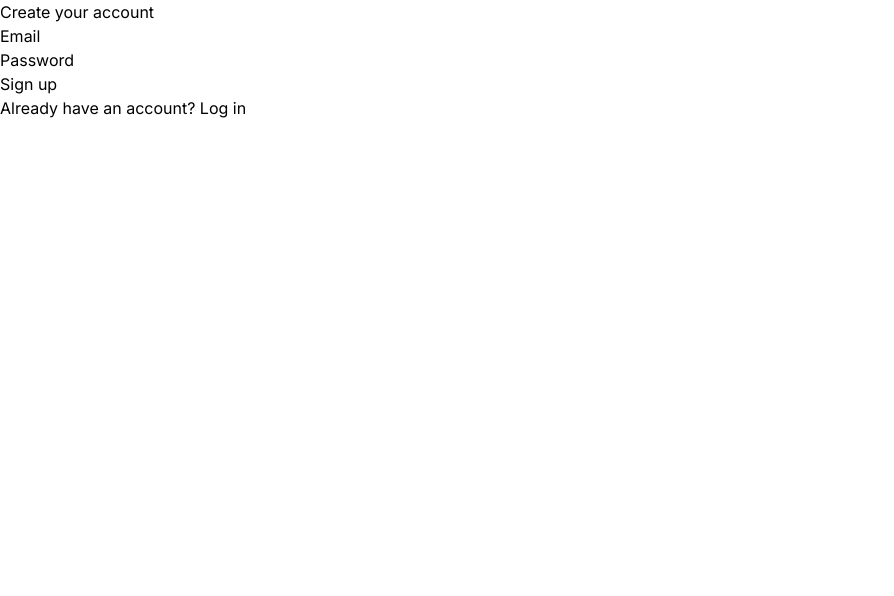
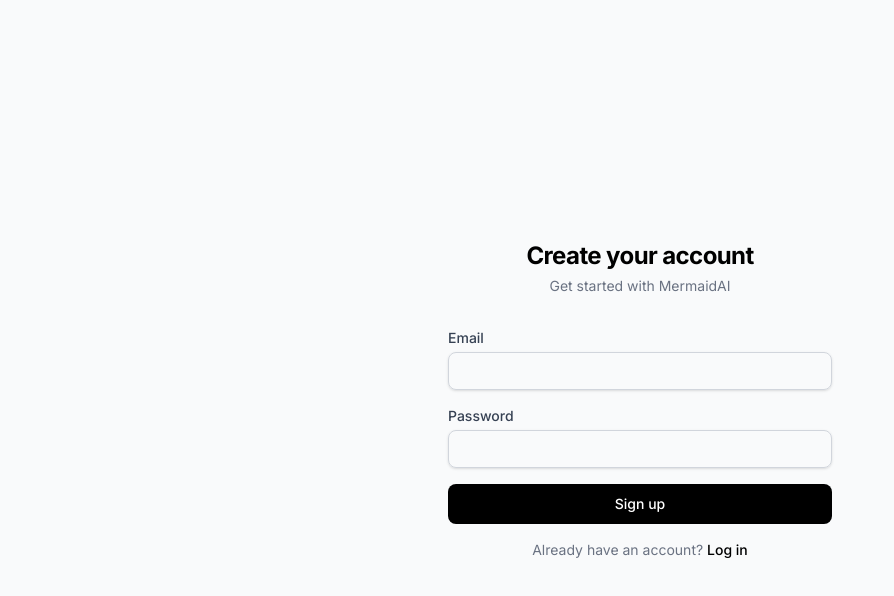
Before and after one commit to vanderhaka/MermaidAI, a Next.js app: page /signup in a window 1280 px wide. Shown: the top 596 px of the page, without its empty margins (0-894 px from the left). Built offline with nearby package versions, Linux system fonts and the light colour scheme.

Commit message:
style(auth): add Tailwind styling to login and signup forms
Auth forms were rendering as raw unstyled HTML. Added centered auth
layout, styled inputs with borders and focus rings, full-width submit
buttons, error/success message styling, and proper spacing.

```diff
--- /dev/null
+++ b/src/app/(auth)/layout.tsx
@@ -0,0 +1,7 @@
+export default function AuthLayout({ children }: { children: React.ReactNode }) {
+  return (
+    <main className="flex min-h-screen items-center justify-center bg-gray-50 px-4">
+      <div className="w-full max-w-sm">{children}</div>
+    </main>
+  )
+}
--- a/src/app/(auth)/login/page.tsx
+++ b/src/app/(auth)/login/page.tsx
@@ -1,4 +1,10 @@
+import type { Metadata } from 'next'
 import LoginForm from '@/components/auth/login-form'
+
+export const metadata: Metadata = {
+  title: 'Sign In | MermaidAI',
+  description: 'Sign in to your MermaidAI account',
+}
 
 export default function LoginPage() {
   return <LoginForm />
--- a/src/app/(auth)/signup/page.tsx
+++ b/src/app/(auth)/signup/page.tsx
@@ -7,10 +7,5 @@
 }
 
 export default function SignupPage() {
-  return (
-    <main>
-      <h1>Create your account</h1>
-      <SignupForm />
-    </main>
-  )
+  return <SignupForm />
 }
--- a/src/components/auth/login-form.tsx
+++ b/src/components/auth/login-form.tsx
@@ -47,50 +47,78 @@
   }
 
   return (
-    <form onSubmit={handleSubmit} noValidate aria-label="Login form">
     <div>
-        <label htmlFor="email">Email</label>
+      <div className="mb-8 text-center">
+        <h1 className="text-2xl font-bold tracking-tight">Welcome back</h1>
+        <p className="mt-1 text-sm text-gray-500">Sign in to your account</p>
+      </div>
+
+      <form onSubmit={handleSubmit} noValidate aria-label="Login form" className="space-y-4">
+        <div>
+          <label htmlFor="email" className="block text-sm font-medium text-gray-700">
+            Email
+          </label>
           <input
             id="email"
             name="email"
             type="email"
             required
             aria-describedby={emailError ? 'email-error' : undefined}
+            className="mt-1 block w-full rounded-lg border border-gray-300 px-3 py-2 text-sm shadow-sm focus:border-black focus:outline-none focus:ring-1 focus:ring-black"
           />
           {emailError && (
-          <p id="email-error" role="alert">
+            <p id="email-error" role="alert" className="mt-1 text-sm text-red-600">
               {emailError}
             </p>
           )}
         </div>
 
         <div>
-        <label htmlFor="password">Password</label>
+          <label htmlFor="password" className="block text-sm font-medium text-gray-700">
+            Password
+          </label>
           <input
             id="password"
             name="password"
             type="password"
             required
             aria-describedby={passwordError ? 'password-error' : undefined}
+            className="mt-1 block w-full rounded-lg border border-gray-300 px-3 py-2 text-sm shadow-sm focus:border-black focus:outline-none focus:ring-1 focus:ring-black"
           />
           {passwordError && (
-          <p id="password-error" role="alert">
+            <p id="password-error" role="alert" className="mt-1 text-sm text-red-600">
               {passwordError}
             </p>
           )}
         </div>
 
-      {serverError && <p role="alert">{serverError}</p>}
+        {serverError && (
+          <p role="alert" className="rounded-lg bg-red-50 px-3 py-2 text-sm text-red-600">
+            {serverError}
+          </p>
+        )}
 
-      {serverSuccess && <p role="status">Signed in successfully</p>}
+        {serverSuccess && (
+          <p role="status" className="rounded-lg bg-green-50 px-3 py-2 text-sm text-green-700">
+            Signed in successfully
+          </p>
+        )}
 
-      <button type="submit" disabled={isPending}>
+        <button
+          type="submit"
+          disabled={isPending}
+          className="w-full rounded-lg bg-black px-4 py-2.5 text-sm font-medium text-white hover:bg-gray-800 disabled:opacity-50 transition-colors"
+        >
           {isPending ? 'Signing in...' : 'Sign in'}
         </button>
 
-      <p>
-        Don&apos;t have an account? <Link href="/signup">Sign up</Link>
+        <p className="text-center text-sm text-gray-500">
+          Don&apos;t have an account?{' '}
+          <Link href="/signup" className="font-medium text-black hover:underline">
+            Sign up
+          </Link>
         </p>
       </form>
+    </div>
   )
 }
--- a/src/components/auth/signup-form.tsx
+++ b/src/components/auth/signup-form.tsx
@@ -49,50 +49,78 @@
   }
 
   return (
-    <form onSubmit={handleSubmit} aria-label="Sign up" noValidate>
     <div>
-        <label htmlFor="signup-email">Email</label>
+      <div className="mb-8 text-center">
+        <h1 className="text-2xl font-bold tracking-tight">Create your account</h1>
+        <p className="mt-1 text-sm text-gray-500">Get started with MermaidAI</p>
+      </div>
+
+      <form onSubmit={handleSubmit} aria-label="Sign up" noValidate className="space-y-4">
+        <div>
+          <label htmlFor="signup-email" className="block text-sm font-medium text-gray-700">
+            Email
+          </label>
           <input
             id="signup-email"
             name="email"
             type="email"
             required
             aria-describedby={state.fieldErrors?.email ? 'signup-email-error' : undefined}
+            className="mt-1 block w-full rounded-lg border border-gray-300 px-3 py-2 text-sm shadow-sm focus:border-black focus:outline-none focus:ring-1 focus:ring-black"
           />
           {state.fieldErrors?.email && (
-          <p id="signup-email-error" role="alert">
+            <p id="signup-email-error" role="alert" className="mt-1 text-sm text-red-600">
               {state.fieldErrors.email}
             </p>
           )}
         </div>
 
         <div>
-        <label htmlFor="signup-password">Password</label>
+          <label htmlFor="signup-password" className="block text-sm font-medium text-gray-700">
+            Password
+          </label>
           <input
             id="signup-password"
             name="password"
             type="password"
             required
             aria-describedby={state.fieldErrors?.password ? 'signup-password-error' : undefined}
+            className="mt-1 block w-full rounded-lg border border-gray-300 px-3 py-2 text-sm shadow-sm focus:border-black focus:outline-none focus:ring-1 focus:ring-black"
           />
           {state.fieldErrors?.password && (
-          <p id="signup-password-error" role="alert">
+            <p id="signup-password-error" role="alert" className="mt-1 text-sm text-red-600">
               {state.fieldErrors.password}
             </p>
           )}
         </div>
 
-      {state.error && <p role="alert">{state.error}</p>}
+        {state.error && (
+          <p role="alert" className="rounded-lg bg-red-50 px-3 py-2 text-sm text-red-600">
+            {state.error}
+          </p>
+        )}
 
-      {state.success && <p role="status">Check your email to confirm your account.</p>}
+        {state.success && (
+          <p role="status" className="rounded-lg bg-green-50 px-3 py-2 text-sm text-green-700">
+            Check your email to confirm your account.
+          </p>
+        )}
 
-      <button type="submit" disabled={pending}>
+        <button
+          type="submit"
+          disabled={pending}
+          className="w-full rounded-lg bg-black px-4 py-2.5 text-sm font-medium text-white hover:bg-gray-800 disabled:opacity-50 transition-colors"
+        >
           {pending ? 'Signing up...' : 'Sign up'}
         </button>
 
-      <p>
-        Already have an account? <Link href="/login">Log in</Link>
+        <p className="text-center text-sm text-gray-500">
+          Already have an account?{' '}
+          <Link href="/login" className="font-medium text-black hover:underline">
+            Log in
+          </Link>
         </p>
       </form>
+    </div>
   )
 }
```
Lines whose indentation alone changed are shown as unchanged.
